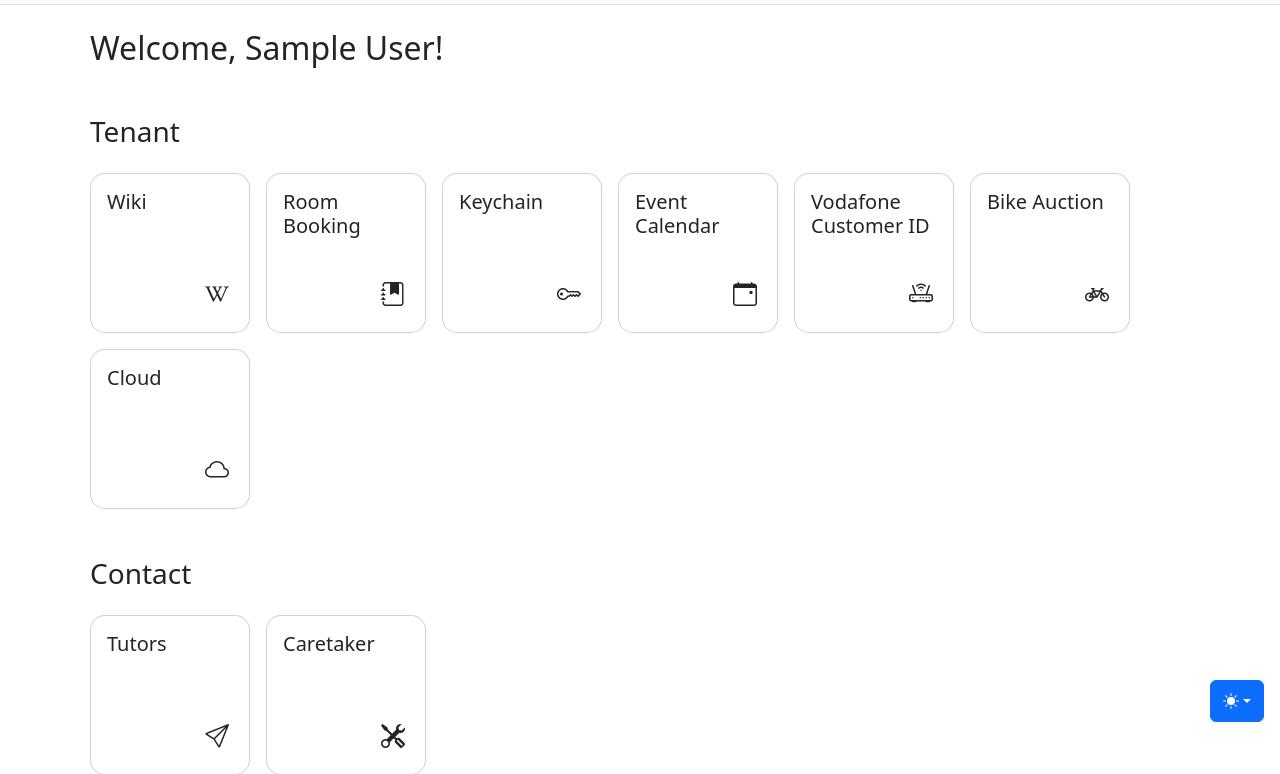
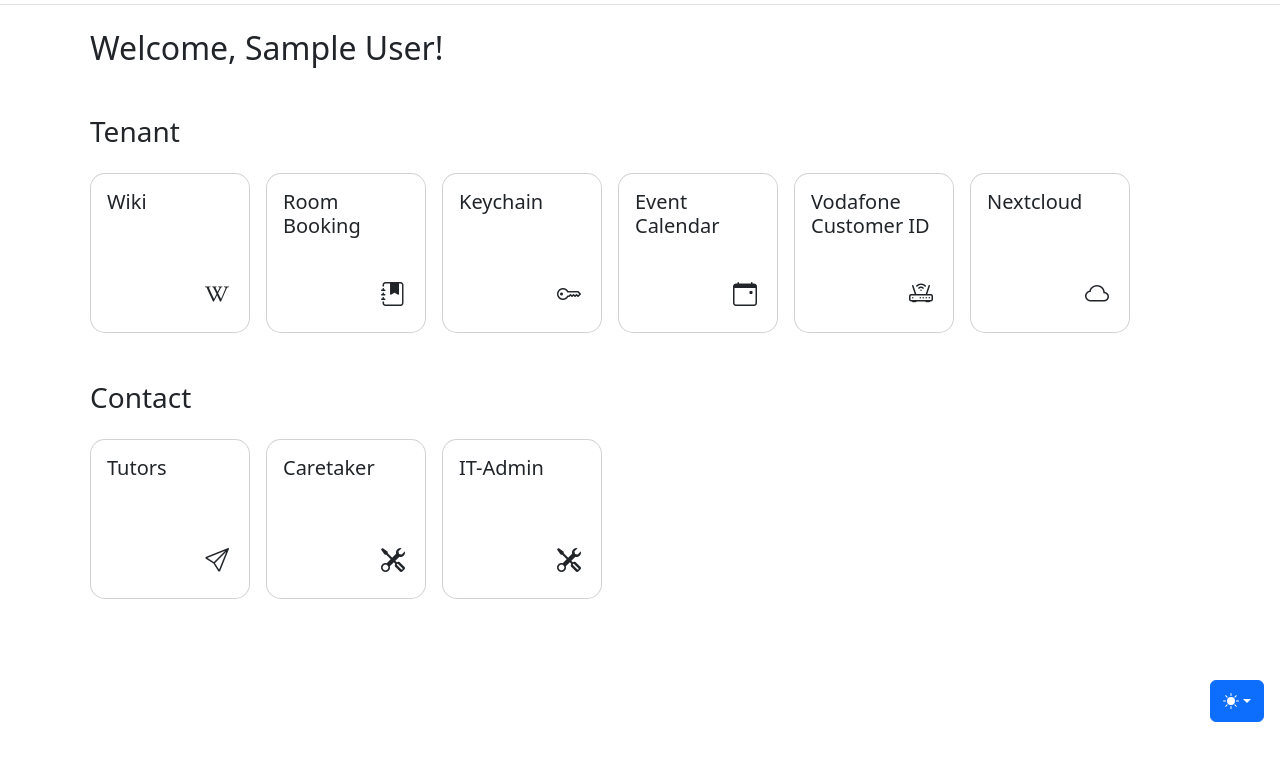
Before and after one commit to Peter-Schneider-Wohnheim/psw-hub, a PHP site: page / in a window 1280 px wide. Shown: the part 62-836 px from the top of the page. After the commit the page ends 784 px from the top, so only its background shows below. Run offline with PHP 8.4, Linux system fonts and the light colour scheme; the visitor is signed in with stand-in values (Sample User, id 1).

Commit message:
Update index.php

```diff
--- a/index.php
+++ b/index.php
@@ -7,10 +7,12 @@ echo('<h2 class="h2 mb-4">Welcome, ' . $_SESSION['displayname'] . '!</h2>');
 if (in_array("tutor", $_SESSION['roles']) or in_array("administrator", $_SESSION['roles'])){
     echo('<h3 class="h3 mb-4 mt-3">Tutor</h3>');
     echo('<div class="tiles-container">');
-    tile("https://cloud.psw-wuerzburg.de/index.php/f/3457", "Files, Mails & more", "bi-file-earmark-richtext");
+    tile("https://com.psw-wuerzburg.de/login?oauth=1&oauth_provider=0", "Mail", "bi-envelope-at");
+    tile("https://cloud.psw-wuerzburg.de/index.php/f/3457", "Files", "bi-file-earmark-richtext");
+    tile("https://booking.psw-wuerzburg.de/report.php", "Room Bookings", "bi-calendar-week");
+    tile("https://cloud.psw-wuerzburg.de/index.php/apps/sociallogin/custom_oauth2/PSW-Account", "Nextcloud", "bi-cloud");
     tile("/tutor/tenants", "Tenant List", "bi-person-lines-fill");
     tile("https://psw-wuerzburg.de/wp-admin/", "WordPress Backend", "bi-wordpress");
-    tile("https://booking.psw-wuerzburg.de/report.php", "Room Bookings", "bi-calendar-week");
     echo('</div>');
 }
 echo('<h3 class="h3 mb-4 mt-5">Tenant</h3>');
@@ -20,8 +22,8 @@ tile("https://booking.psw-wuerzburg.de/", "Room Booking", "bi-journal-bookmark-f
 tile("/keychain", "Keychain", "bi-key");
 tile("/calendar", "Event Calendar", "bi-calendar-event");
 tile("/vodafone", "Vodafone Customer ID", "bi-router");
-tile("/auction", "Bike Auction", "bi-bicycle");
-tile("https://cloud.psw-wuerzburg.de", "Cloud", "bi-cloud");
+//tile("/auction", "Bike Auction", "bi-bicycle");
+tile("https://cloud.psw-wuerzburg.de/index.php/apps/sociallogin/custom_oauth2/PSW-Account", "Nextcloud", "bi-cloud");
 
 echo('</div>');
 
@@ -29,6 +31,7 @@ echo('<h3 class="h3 mb-4 mt-5">Contact</h3>');
 echo('<div class="tiles-container">');
 tile("https://psw-wuerzburg.de/contact", "Tutors", "bi-send");
 tile("https://psw-wuerzburg.de/wiki/caretaker/", "Caretaker", "bi-tools");
+tile("https://psw-wuerzburg.de/wiki/it-admin/", "IT-Admin", "bi-tools");
 echo('</div>');
 
 include(__DIR__ . '/includes/footer.inc.php');
```
